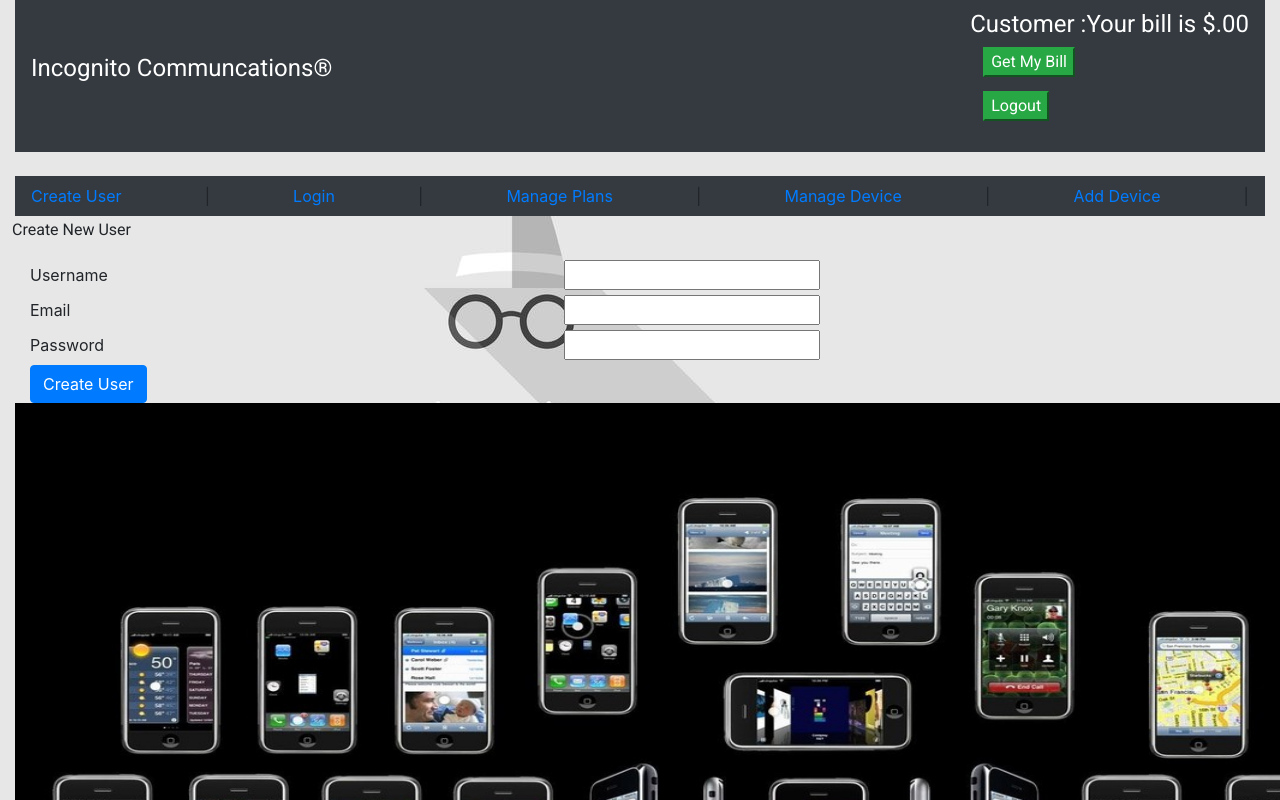
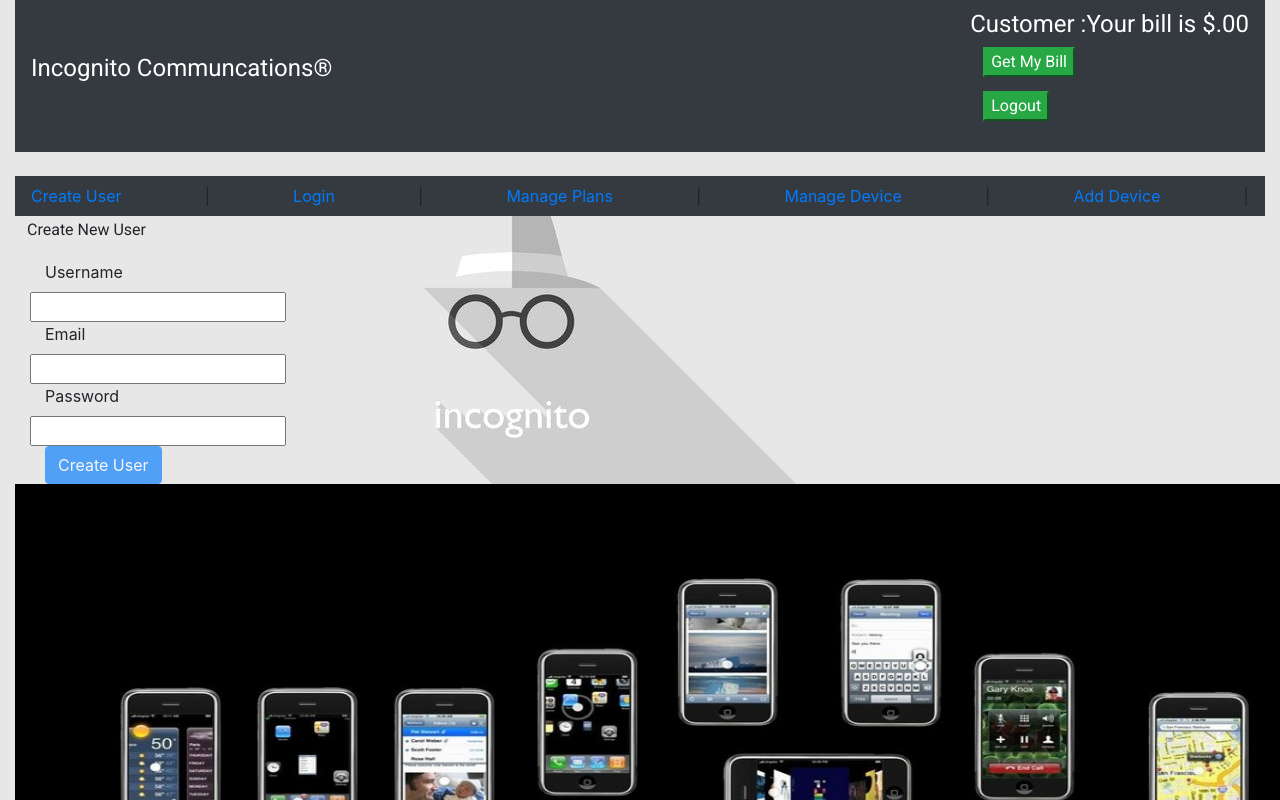
Before and after one commit to BBChris-Griffin/Telecom-Angular, an Angular app: page /new-user in a window 1280 px wide. Shown: the top 800 px of the page. Built offline with nearby package versions, Linux system fonts and the light colour scheme.

Commit message:
Validating User Form

```diff
--- a/src/app/add-user/add-user.component.html
+++ b/src/app/add-user/add-user.component.html
@@ -1,9 +1,19 @@
-<div class="row">
+<div class="row container">
     <h3>Create New User</h3>
-    <form class="col-lg-8" (ngSubmit)="save(); userForm.reset()"id= "add user" #userForm>
-        <div><label class="form-label col-lg-8" for ="name">Username</label><input [(ngModel)]="user.name" id="username" name="name"></div>
-        <div><label class="form-label col-lg-8" for ="email">Email</label><input [(ngModel)]="user.email" id="email" name="email"></div>
-        <div><label class="form-label col-lg-8" for ="password">Password</label><input [(ngModel)]="user.password" id="password" name="password"></div>
-        <div class="SubmitButton col-lg-8"><input class="btn btn-primary" type="submit" id="add-user" value="Create User"></div>
+    <form class="col-lg-4" (ngSubmit)="save(); userForm.reset()"id= "add user" #userForm>
+        <div><label class="form-label col-lg-4" for ="name">Username</label><input [(ngModel)]="user.name" id="username" name="name" required #name="ngModel"></div>
+        <div *ngIf="name.errors && (name.dirty || name.touched)" class="alert alert-danger">
+            <div [hidden]="!name.errors.required">
+                Please enter a name.
+            </div>
+        </div>
+        <div><label class="form-label col-lg-4" for ="email">Email</label><input [(ngModel)]="user.email" id="email" name="email"></div>
+        <div><label class="form-label col-lg-4" for ="password">Password</label><input [(ngModel)]="user.password" id="password" name="password" required #password="ngModel"></div>
+        <div *ngIf="password.errors && (password.dirty || password.touched)" class="alert alert-danger">
+            <div [hidden]="!password.errors.required">
+                Please enter a password.
+            </div>
+        </div>
+        <div class="SubmitButton col-lg-4"><input [disabled]="!user.name || !user.password" class="btn btn-primary" type="submit" id="add-user" value="Create User"></div>
     </form>
 </div>
```
